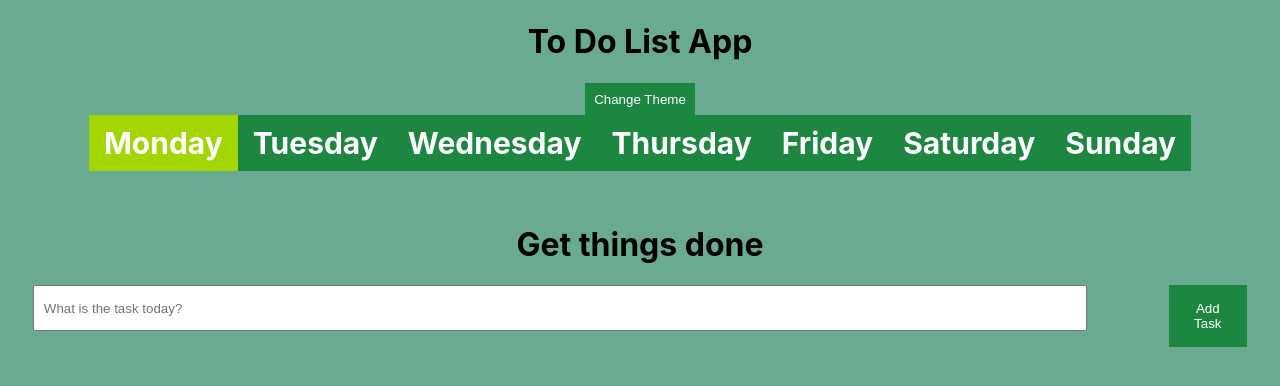
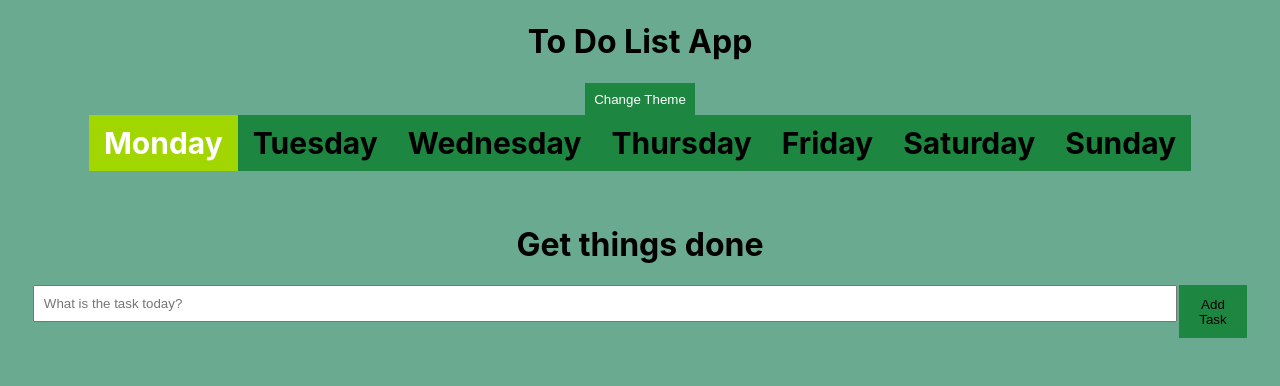
Before and after one commit to TQuanNg/TodoListWeb, a React (Create React App) app: page / in a window 1280 px wide. Shown: the top 386 px of the page. Built offline with nearby package versions, Linux system fonts and the light colour scheme; no server answers.

Commit message:
Change package.json

```diff
--- a/src/App.css
+++ b/src/App.css
@@ -14,6 +14,10 @@
 
 .App {
   text-align: center;
+  background: var(--background);
+  color: var(--text-primary);
+  min-height: 100vh;
+  transition: background 0.5s, color 0.5s;
 }
 
 .App-logo {
@@ -44,14 +48,14 @@
   padding: 10px 15px;
   cursor: pointer;
   border: none;
-  color: #fff;
-  background: #1d8640;
+  color: var(--button-text);
+  background: var(--button-bg);
 }
 
 .tab-item.active {
-  border-color: #000;
+  border-color: var(--text-primary);
   background: #a1d600;
-  color: #fff;
+  color: var(--text-primary);
 }
 
 .content {
@@ -107,19 +111,19 @@
 
 .todo-add-task-btn {
   background: var(--button-bg);
-  margin-left: 5rem;
-  color: #fff;
+  color: var(--button-text);
   border: none;
-  padding: 1rem;
+  padding: 0.55rem;
   cursor: pointer;
 }
+
 
 .Todo {
   display: flex;
   justify-content: space-between;
   align-items: center;
-  background: #8758ff;
-  color: #fff;
+  background: var(--button-bg);
+  color: var(--button-text);
   padding: 0.75rem 1rem;
   border-radius: 5px;
   margin-bottom: 1rem;
```
Also changed, not shown: package.json (+7 -2 lines), 1 other file (tests, documents, lock files or other folders).
